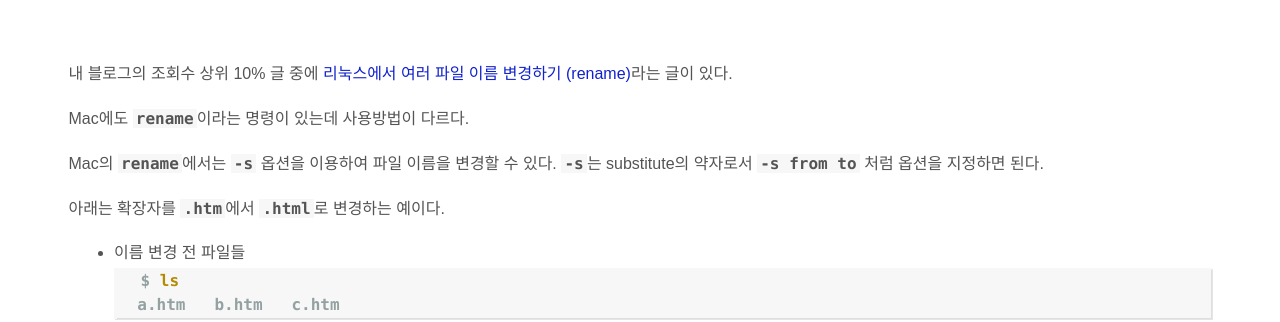
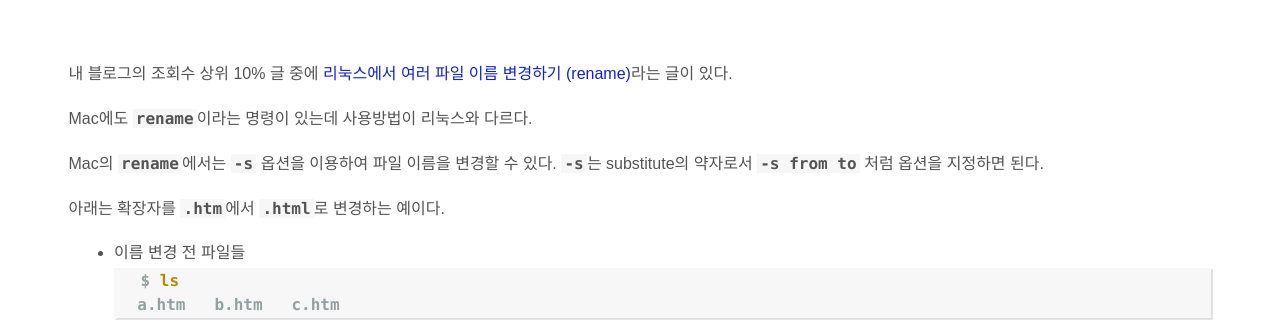
Before and after one commit to jason-heo/jason-heo.github.io, a Jekyll site: the page built from _posts/2021-01-16-mac-rename-files.md, in a window 1280 px wide. Shown: the part 253-575 px from the top of the page. Built offline with Jekyll 4.4.1, drawn with Linux system fonts in a browser that asks for light colours; comment, search, counter and statistics services are not loaded.

Commit message:
비교 대상 추가

```diff
--- a/_posts/2021-01-16-mac-rename-files.md
+++ b/_posts/2021-01-16-mac-rename-files.md
@@ -6,7 +6,7 @@ categories: programming
 
 내 블로그의 조회수 상위 10% 글 중에 [리눅스에서 여러 파일 이름 변경하기 (rename)](/2014/03/05/linux-rename.html)라는 글이 있다.
 
-Mac에도 `rename`이라는 명령이 있는데 사용방법이 다르다.
+Mac에도 `rename`이라는 명령이 있는데 사용방법이 리눅스와 다르다.
 
 Mac의 `rename`에서는 `-s` 옵션을 이용하여 파일 이름을 변경할 수 있다. `-s`는 substitute의 약자로서 `-s from to` 처럼 옵션을 지정하면 된다.
 
```
